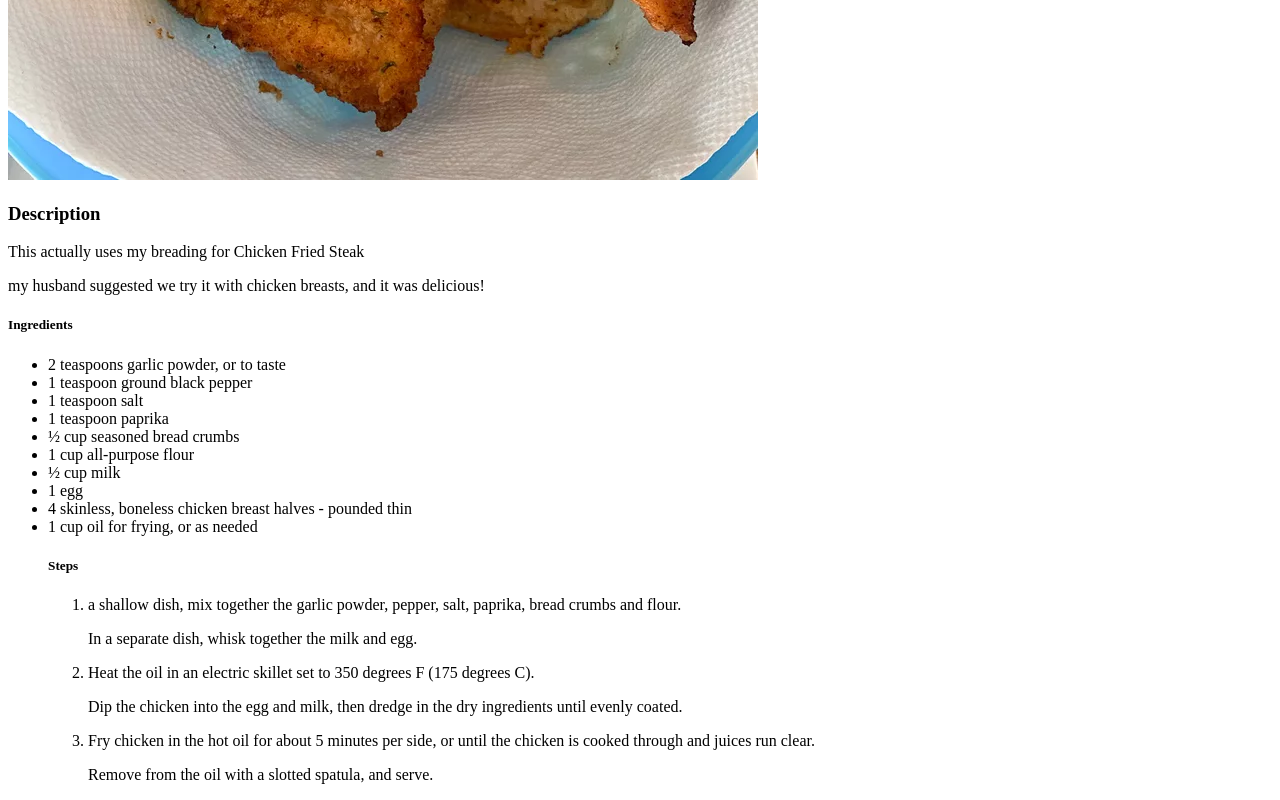
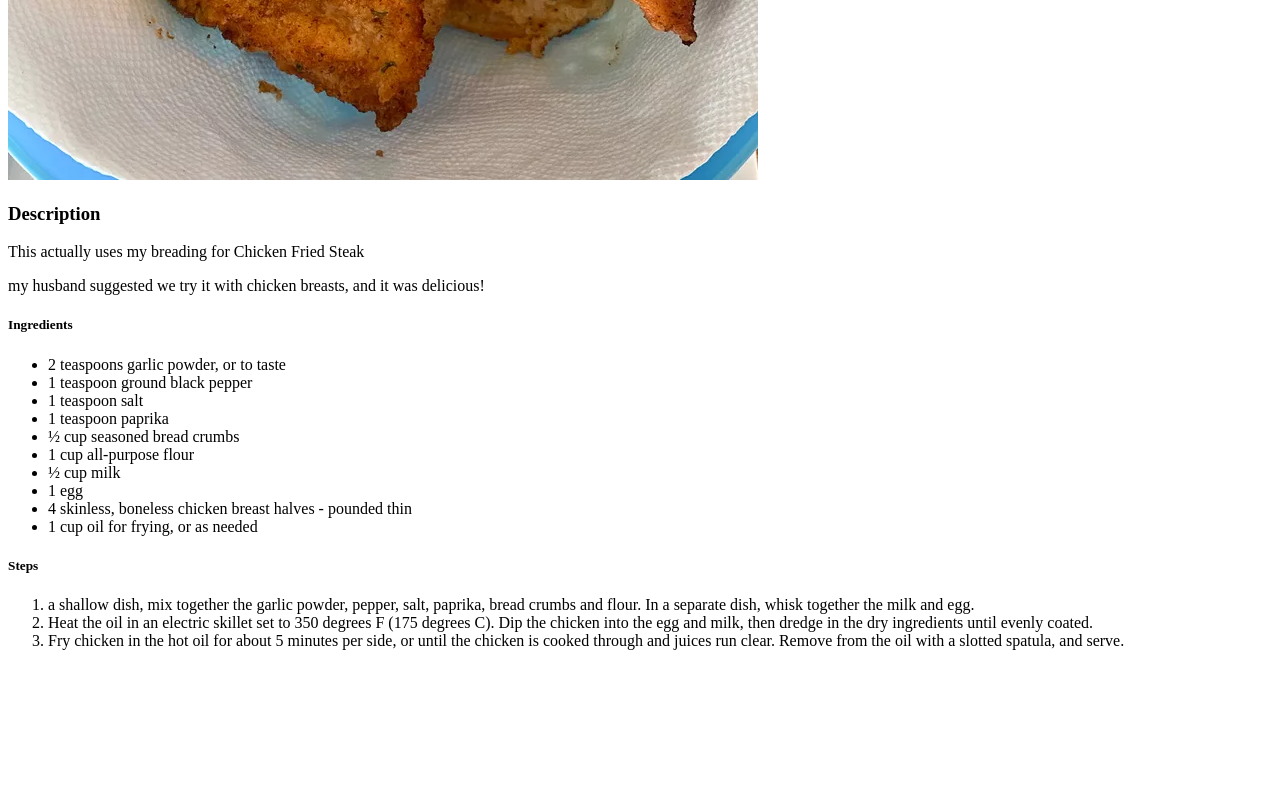
Before and after one commit to Tulpacz/odin-recipes, a plain HTML site: page recipes/fried_chicken.html in a window 1280 px wide. Shown: the part 650-1450 px from the top of the page. After the commit the page ends 1316 px from the top, so only its background shows below. Drawn offline with Linux system fonts and the light colour scheme.

```diff
--- a/recipes/fried_chicken.html
+++ b/recipes/fried_chicken.html
@@ -23,15 +23,13 @@
         <li>1 egg</li>
         <li>4 skinless, boneless chicken breast halves - pounded thin</li>
         <li>1 cup oil for frying, or as needed</li>
-        <h5>Steps</h5>
-        <ol>
-            <li><p> a shallow dish, mix together the garlic powder, pepper, salt, paprika, bread crumbs and flour.
-            </p> In a separate dish, whisk together the milk and egg.</li>
-            <li><p>Heat the oil in an electric skillet set to 350 degrees F (175 degrees C).</p>
-                Dip the chicken into the egg and milk, then dredge in the dry ingredients until evenly coated.</li>
-            <li><p>Fry chicken in the hot oil for about 5 minutes per side, or until the chicken is cooked through and juices run clear.</p>
-                Remove from the oil with a slotted spatula, and serve.</li>
-        </ol>
     </ul>
+    <h5>Steps</h5>
+    <ol>
+        <li>a shallow dish, mix together the garlic powder, pepper, salt, paprika, bread crumbs and flour. In a separate dish, whisk together the milk and egg.</li>
+        <li>Heat the oil in an electric skillet set to 350 degrees F (175 degrees C). Dip the chicken into the egg and milk, then dredge in the dry ingredients until evenly coated.</li>
+        <li>Fry chicken in the hot oil for about 5 minutes per side, or until the chicken is cooked through and juices run clear. Remove from the oil with a slotted spatula, and serve.</li>
+    </ol>
+
 </body>
 </html>
```
